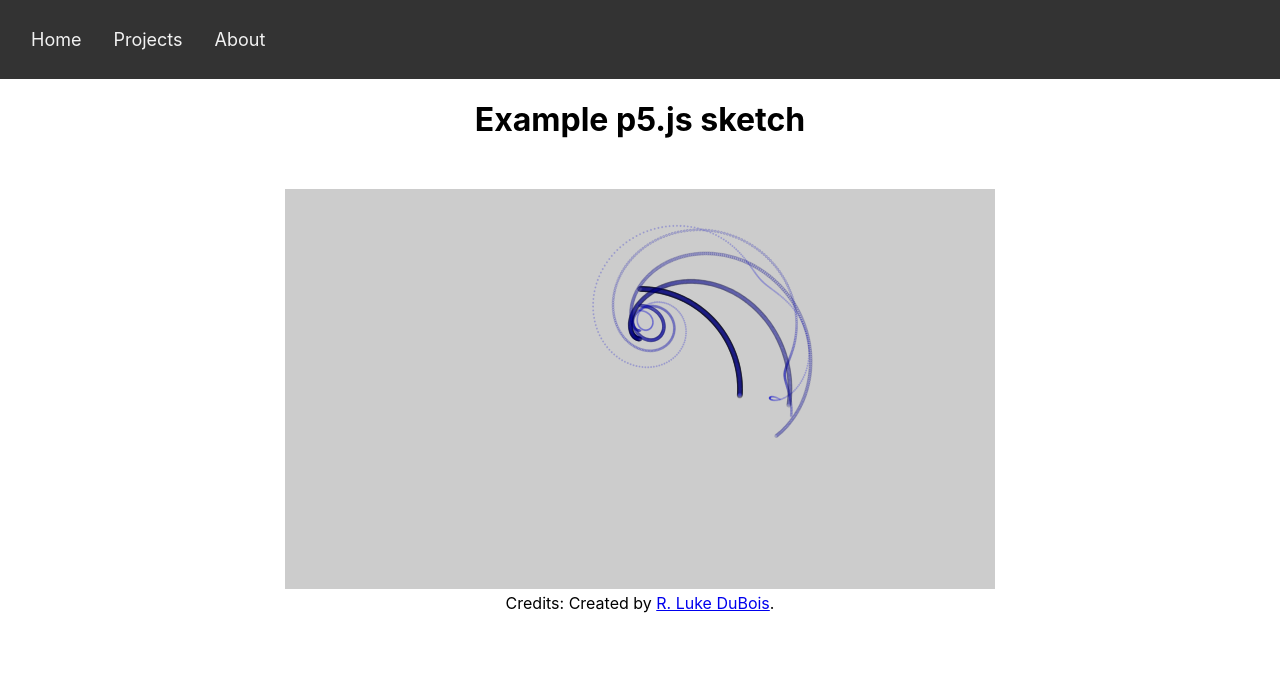
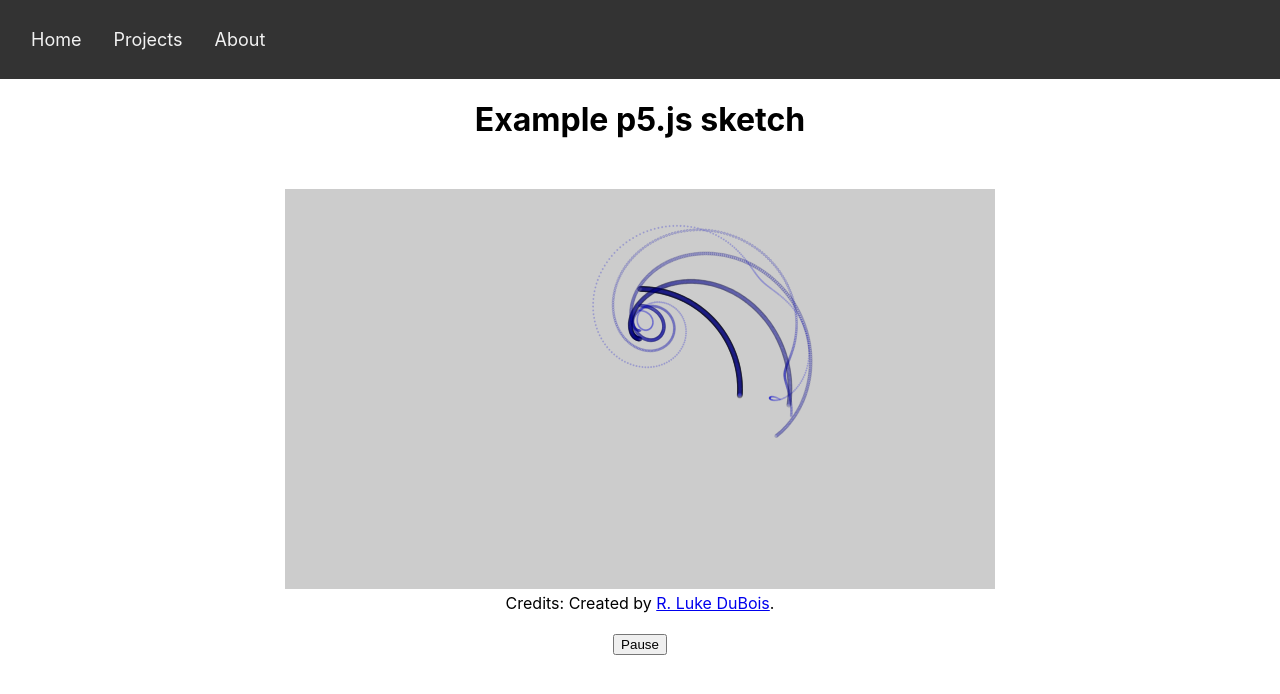
Before and after one commit to nick-nsc/react-app, a React (Create React App) app: page /#/projects in a window 1280 px wide. Shown: the top 694 px of the page. Built offline with nearby package versions, Linux system fonts and the light colour scheme.

Commit message:
p5-sketch: pause/play functionality

```diff
--- a/src/pages/Projects.js
+++ b/src/pages/Projects.js
@@ -5,6 +5,10 @@ import p5 from 'p5';
 class Projects extends React.Component {
     constructor(props) {
         super(props);
+        this.state = {
+            p5instance: '',
+        };
+        this.pauseplay_handleClick = this.pauseplay_handleClick.bind(this);
         this.myRef = React.createRef();
     }
 
@@ -82,6 +86,18 @@ class Projects extends React.Component {
     //after rendering, create the p5 instance and attach it to the given DOM node
     componentDidMount() {
         this.myP5 = new p5(this.Sketch, this.myRef.current);
+        this.setState({p5instance: this.myP5});
+    }
+
+    pauseplay_handleClick() {
+        if (this.state.p5instance._loop) {
+            this.state.p5instance.noLoop();
+        } else {
+            this.state.p5instance.loop();
+        }
+        //apply changes to the p5instance state with setState(), so the component will update e.g. the button
+        let newInstance = this.state.p5instance;
+        this.setState({p5instance: newInstance});
     }
 
     render() {
@@ -90,12 +106,16 @@ class Projects extends React.Component {
                 <div>
                     <h1>Example p5.js sketch</h1>
                 </div>
-                <div ref={this.myRef} style={{ 'margin-top': '50px' }}>
+                <div ref={this.myRef} style={{ 'marginTop': '50px' }}>
 
                 </div>
                 <div>
                     Credits: Created by <a href='http://lukedubois.com/' target='_blank' rel='noreferrer'>R. Luke DuBois</a>.
                 </div>
+                <br />
+                <button name="pauseplay" onClick={this.pauseplay_handleClick}>
+                    {this.state.p5instance._loop === true ? 'Pause' : 'Play'}
+                </button>
             </div>
 
         );
```
